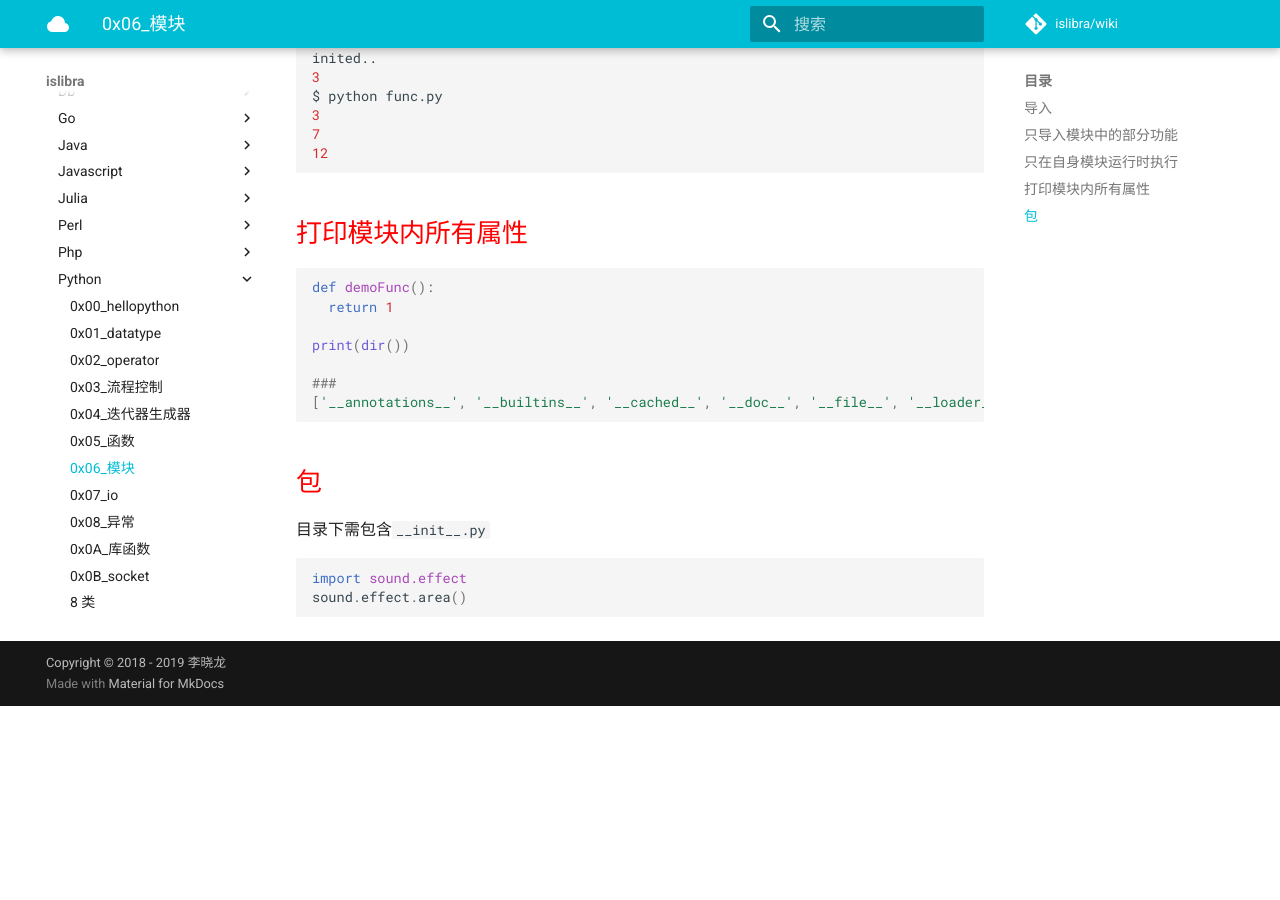
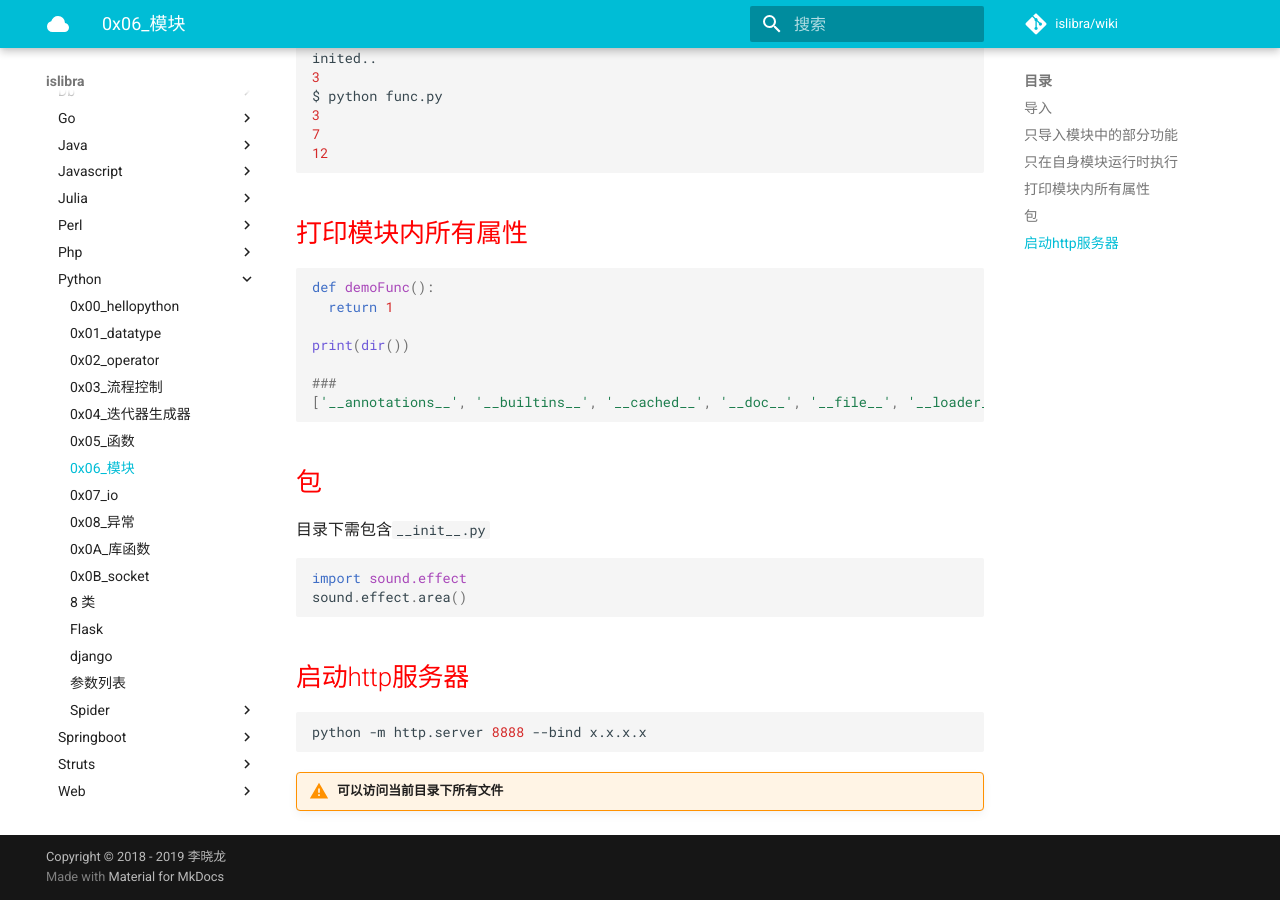
Before and after one commit to islibra/wiki, an MkDocs documentation site: the page built from docs/coding/python/0x06_模块.md, in a window 1280 px wide and 900 px high, scrolled down 1460 px. Built offline with MkDocs 1.6.1 and Material for MkDocs 9.7.7, drawn with Linux system fonts in a browser that asks for light colours; comment, search, counter and statistics services are not loaded; before the commit the page ends 2166 px from its top, so only the background shows below that.

Commit message:
Update 0x06_模块.md

````diff
--- a/docs/coding/python/0x06_模块.md
+++ b/docs/coding/python/0x06_模块.md
@@ -93,3 +93,12 @@ print(dir())
 import sound.effect
 sound.effect.area()
 ```
+
+
+## 启动http服务器
+
+```bash
+python -m http.server 8888 --bind x.x.x.x
+```
+
+!!! warning "可以访问当前目录下所有文件"
````
